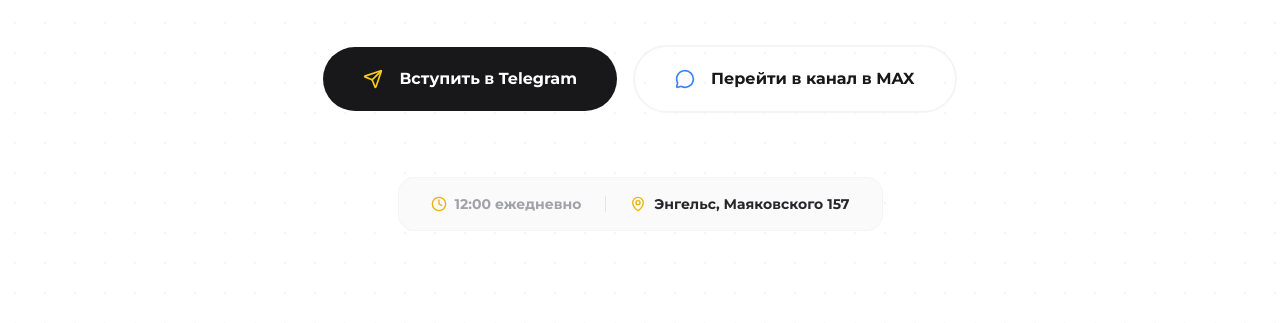
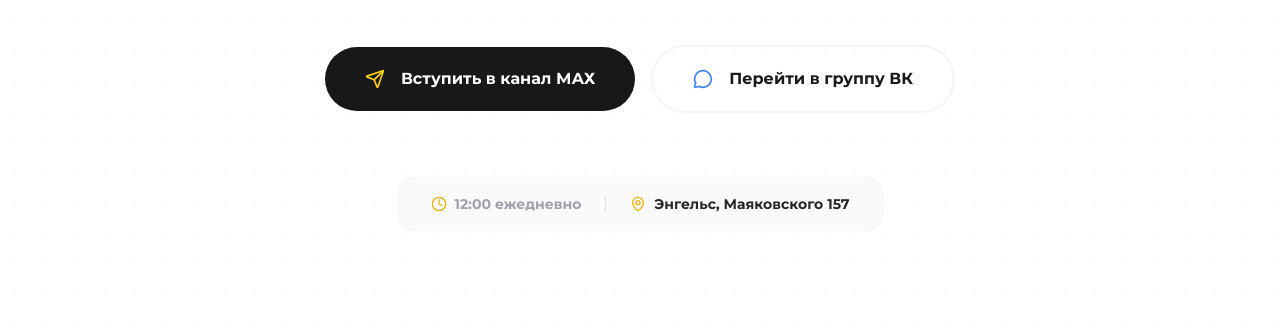
Before and after one commit to netbounce19-hash/sd, a plain HTML site: page index.html in a window 1280 px wide. Shown: the part 477-800 px from the top of the page. Drawn offline with nearby package versions, Linux system fonts and the light colour scheme.

Commit message:
Update index.html

```diff
--- a/index.html
+++ b/index.html
@@ -58,11 +58,11 @@
             <div class="flex flex-col md:flex-row gap-4 justify-center items-center">
                 <a href="#" class="group w-full md:w-auto flex items-center justify-center gap-4 bg-zinc-900 text-white px-10 py-5 rounded-full font-bold transition-all hover:bg-black hover:shadow-2xl hover:shadow-zinc-300">
                     <i data-lucide="send" class="w-5 h-5 text-yellow-400"></i>
-                    Вступить в Telegram
+                    Вступить в канал МАХ
                 </a>
                 <a href="#" class="group w-full md:w-auto flex items-center justify-center gap-4 border-2 border-zinc-100 px-10 py-5 rounded-full font-bold transition-all hover:border-yellow-400 hover:bg-yellow-50">
                     <i data-lucide="message-circle" class="w-5 h-5 text-blue-500"></i>
-                    Перейти в канал в MAX
+                    Перейти в группу ВК
                 </a>
             </div>
 
```
